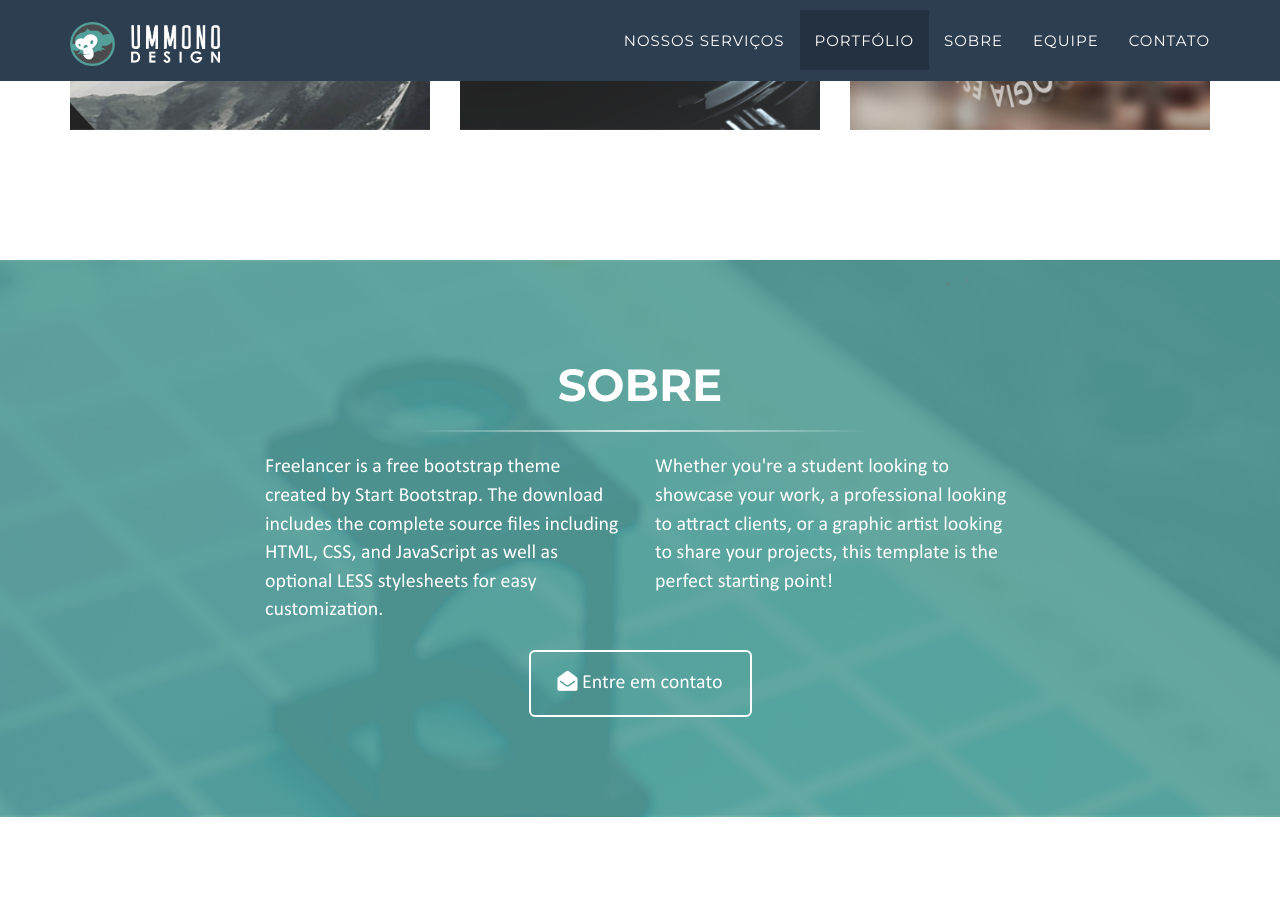
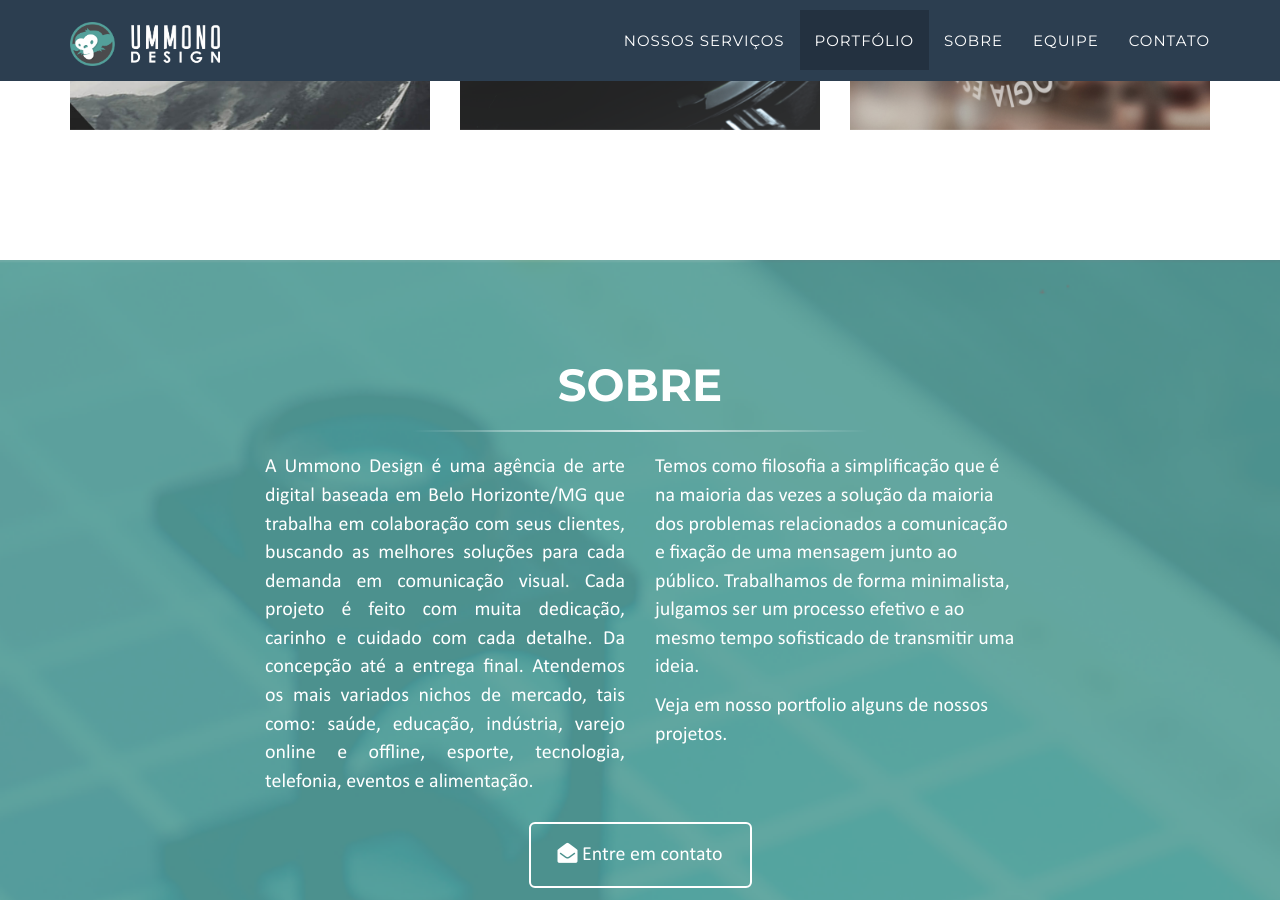
Before and after one commit to GutoPassos/gutopassos.github.io, a Jekyll site: the page built from index.html, in a window 1280 px wide and 900 px high, scrolled down 2072 px. Built offline with Jekyll 4.4.1, drawn with Linux system fonts in a browser that asks for light colours.

Commit message:
Added a new text for about section

```diff
--- a/_includes/about.html
+++ b/_includes/about.html
@@ -9,10 +9,15 @@
             </div>
             <div class="row">
                 <div class="col-lg-4 col-lg-offset-2">
-                    <p>Freelancer is a free bootstrap theme created by Start Bootstrap. The download includes the complete source files including HTML, CSS, and JavaScript as well as optional LESS stylesheets for easy customization.</p>
+                    <p class="text_about">A Ummono Design é uma agência de arte digital baseada em Belo Horizonte/MG que trabalha em colaboração com seus clientes, buscando as melhores soluções para cada demanda em comunicação visual. Cada projeto é feito com muita dedicação, carinho e cuidado com cada detalhe. Da concepção até a entrega final. Atendemos os mais variados nichos de mercado, tais como: saúde, educação, indústria, varejo online e offline, esporte, tecnologia, telefonia, eventos e alimentação.</p>
                 </div>
                 <div class="col-lg-4">
-                    <p>Whether you're a student looking to showcase your work, a professional looking to attract clients, or a graphic artist looking to share your projects, this template is the perfect starting point! </p>
+                    <p>
+                    Temos como filosofia a simplificação que é na maioria das vezes a solução da maioria dos problemas relacionados a comunicação e fixação de uma mensagem junto ao público.
+                    Trabalhamos de forma minimalista, julgamos ser um processo efetivo e ao mesmo tempo sofisticado de transmitir uma ideia.</p>
+                    <p>
+                        Veja em nosso portfolio alguns de nossos projetos.
+                    </p>
                 </div>
                 <div class="col-lg-8 col-lg-offset-2 text-center">
                     <a href="#" class="btn btn-lg btn-outline">
--- a/_includes/css/main.css
+++ b/_includes/css/main.css
@@ -342,6 +342,10 @@ p.project_info {
 }
 
 
+.text_about {
+    text-align: justify;
+}
+
 @media(min-width:767px) {
     #portfolio .portfolio-item {
         margin: 0 0 30px;
```
